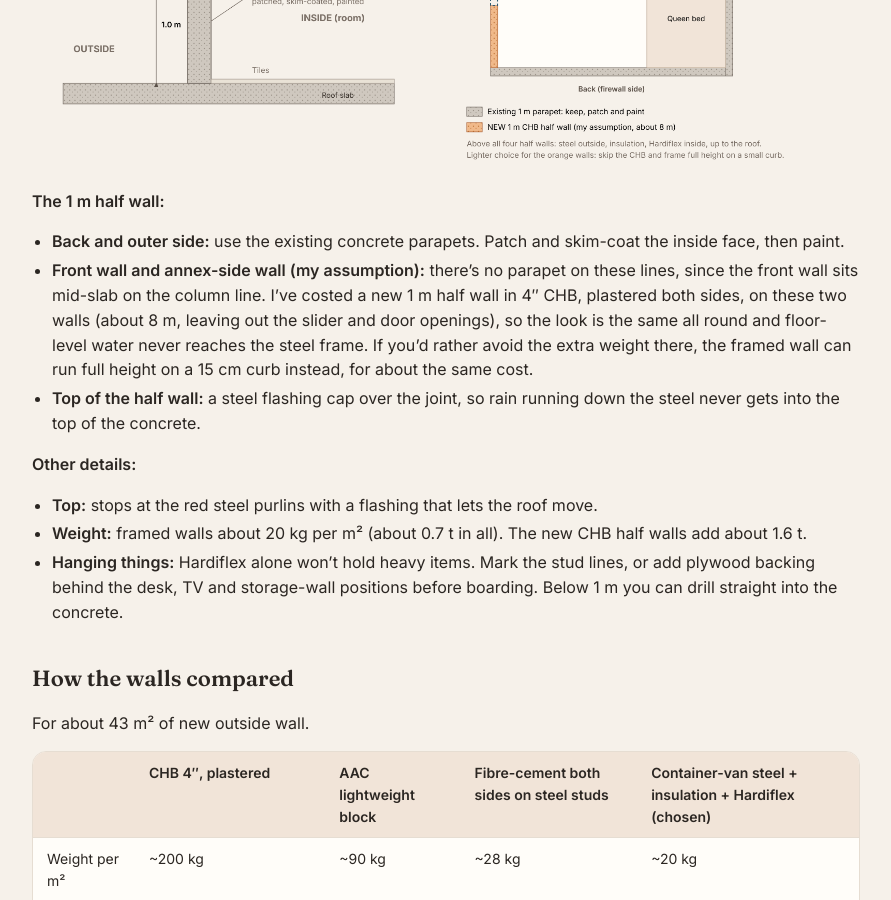
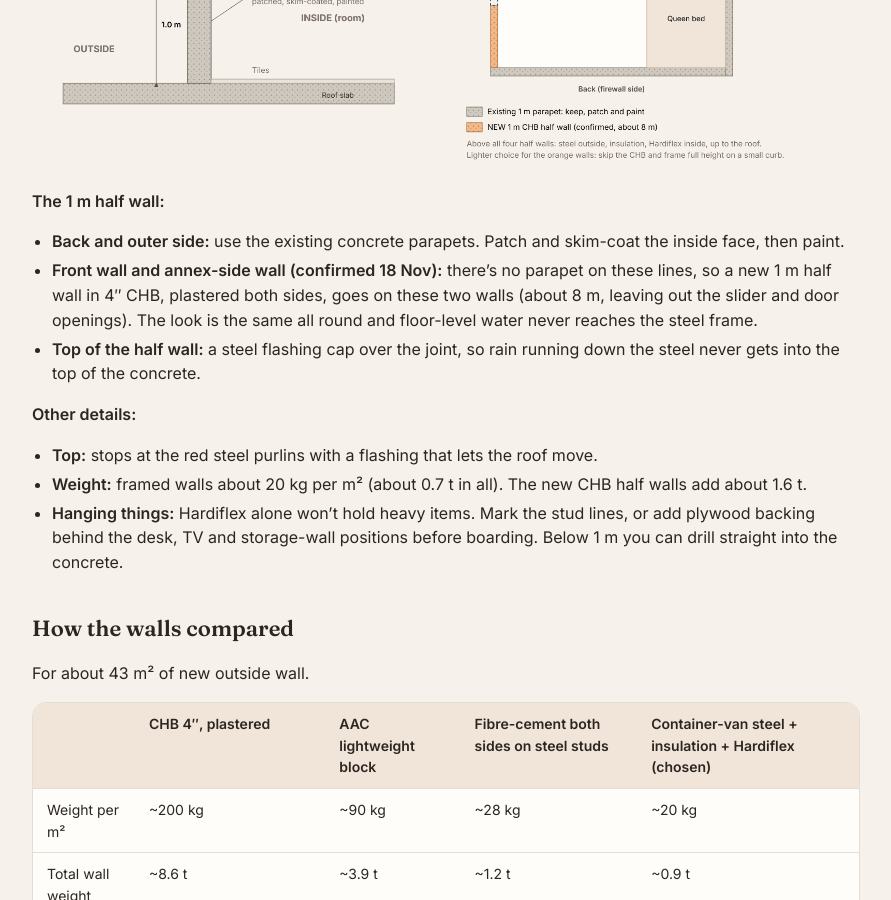
Before and after one commit to tatayotter/navarro-house, a Jekyll site: the page built from rooms/rooftop-room.md, in a window 1280 px wide and 900 px high, scrolled down 977 px. Shown: the whole window, without its empty margins (194-1085 px from the left). Built offline with Jekyll 4.4.1, drawn with Linux system fonts in a browser that asks for light colours.

Commit message:
Rooftop room: new CHB half walls on front and annex side confirmed
Co-Authored-By: Claude Opus 5.5 <noreply@anthropic.com>
Claude-Session: https://claude.ai/code/session_01RUWgCRJLVxxppr6mnyKY9C

```diff
--- a/rooms/rooftop-room.md
+++ b/rooms/rooftop-room.md
@@ -25,7 +25,7 @@ Above the half wall, from the outside in:
 **The 1 m half wall:**
 
 - **Back and outer side:** use the existing concrete parapets. Patch and skim-coat the inside face, then paint.
-- **Front wall and annex-side wall (my assumption):** there's no parapet on these lines, since the front wall sits mid-slab on the column line. I've costed a new 1 m half wall in 4″ CHB, plastered both sides, on these two walls (about 8 m, leaving out the slider and door openings), so the look is the same all round and floor-level water never reaches the steel frame. If you'd rather avoid the extra weight there, the framed wall can run full height on a 15 cm curb instead, for about the same cost.
+- **Front wall and annex-side wall (confirmed 18 Nov):** there's no parapet on these lines, so a new 1 m half wall in 4″ CHB, plastered both sides, goes on these two walls (about 8 m, leaving out the slider and door openings). The look is the same all round and floor-level water never reaches the steel frame.
 - **Top of the half wall:** a steel flashing cap over the joint, so rain running down the steel never gets into the top of the concrete.
 
 **Other details:**
```
Also changed, not shown: rooms/rooftop-wall-diagram.png.
